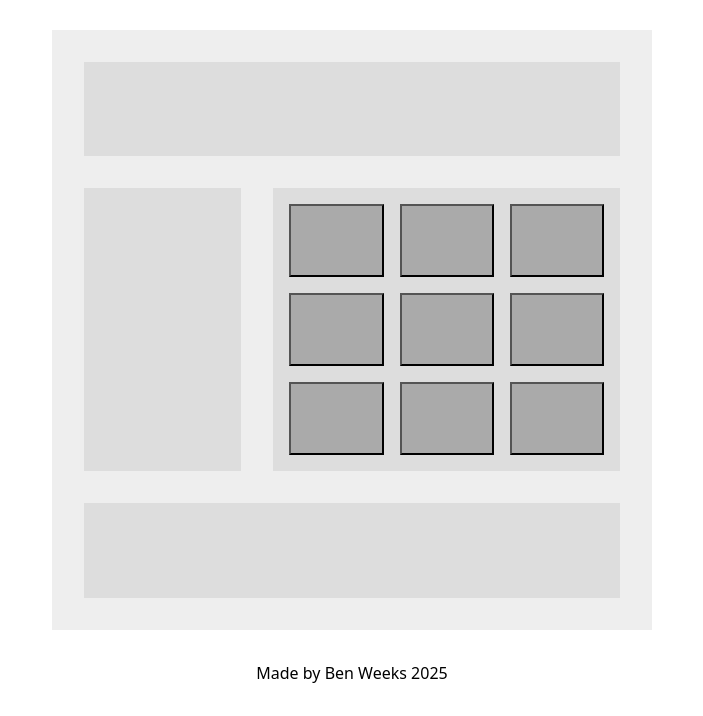
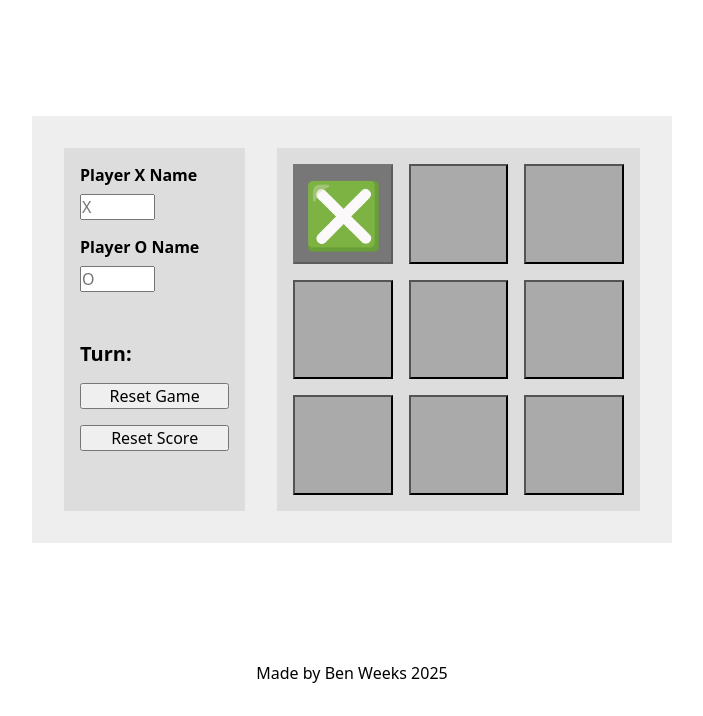
Before and after one commit to ben-weeks/odin-tictactoe, a plain HTML site: page index.html in a window 1280 px wide. Both pictures are taken after a click on the button 624 px from the left and 324 px from the top of the page. Shown: the part 84-800 px from the top of the page, without its empty margins (288-991 px from the left). Drawn offline with Linux system fonts and the light colour scheme.

Commit message:
refactored display and added basic gameplay functionality

```diff
--- a/index.html
+++ b/index.html
@@ -9,14 +9,37 @@
 </head>
 <body>
     <div class="content">
+        <!-- <dialog class="get-player-names">
+            <h1>Please enter player names</h1>
+            <form action="" class="get-player-names-form" method="dialog">
+                <label for="player-x">Player X</label>
+                <input type="text" name="player-x" id="player-x">
+                <label for="player-o">Player O</label>
+                <input type="text" name="player-o" id="player-o">
+                <button type="submit" class="submit-player-names">Play!</button>
+            </form>
+        </dialog> -->
         <div class="header">
             <h1 class="header-title">TOP Tic-Tac-Toe</h1>
         </div>
         <div class="game-area">
-            <div class="game-names"></div>
-            <div class="game-score"></div>
+            <div class="game-options">
+                <div class="player-names">
+                    <div class="player-input">
+                        <label for="player-x-name">Player X Name</label>
+                        <input type="text" name="player-x-name" id="player-x-name-input" maxlength="10" placeholder="X">
+                    </div>
+                    <div class="player-input">
+                        <label for="player-o-name">Player O Name</label>
+                        <input type="text" name="player-o-name" id="player-o-name-input" maxlength="10" placeholder="O">
+                    </div>
+                </div>
+                <div class="game-scores"></div>
+                <div class="game-turn">Turn: <p class="player-turn"></p></div>
+                <button class="game-reset">Reset Game</button>
+                <button class="score-reset">Reset Score</button>
+            </div>
             <div class="game-board"></div>
-            <div class="game-options"></div>
         </div>
         <div class="footer">
             <p>Made by Ben Weeks 2025</p>
--- a/main.js
+++ b/main.js
@@ -80,32 +80,28 @@ const gameManager = (function(board) {
         }
 
         let winner = board.checkWin(currentTurn) // check for a win
-        if (winner) { console.log(`player ${currentTurn} wins!`); return }
-        let tie = board.checkTie()
-        if (tie) { console.log(`it's a tie!`); return }
+        let tie = board.checkTie() // check for a tie
+
+        // return 0 or 1 on win (whoever won), and -1 if tie
+        if (winner) return currentTurn
+        if (tie) return -1
 
         if (currentTurn === CELL.X) currentTurn = CELL.O
         else currentTurn = CELL.X
     }
 
-    return { newGame, takeTurn }
+    // turn getter for display manager
+    const getTurn = () => { return currentTurn }
+
+    return { newGame, takeTurn, getTurn }
 })(gameBoard)
 
-// mock game
-// gameManager.newGame()
-// gameManager.takeTurn(0, 0) // x
-// gameManager.takeTurn(0, 1) // o
-// gameManager.takeTurn(1, 1) // x
-// gameManager.takeTurn(0, 2) // o
-// gameManager.takeTurn(1, 2) // x
-// gameManager.takeTurn(1, 0) // o
-// gameManager.takeTurn(2, 0) // x
-// gameManager.takeTurn(2, 2) // o
-// gameManager.takeTurn(2, 1) // x
-
-const displayManager = (function() {
+const displayManager = (function(game) {
     const gameBoardElement = document.querySelector(".game-board")
     const gameCells = Array.from({ length: 3 }, () => new Array(3));
+
+    const playerXName = document.querySelector("#player-x-name-input")
+    const playerOName = document.querySelector("#player-o-name-input")
 
     const displayInit = () => {
         // add cells
@@ -114,11 +110,39 @@ const displayManager = (function() {
                 gameCells[row][col] = document.createElement("button")
                 gameCells[row][col].classList.add("game-cell")
                 gameBoardElement.appendChild(gameCells[row][col])
+
+                // add the event listener right in the loop? sure
+                gameCells[row][col].addEventListener("click", () => {
+                    displayTurn(gameCells[row][col], row, col, game.getTurn())
+                })
+            }
+        }
+
+        // start a new game
+        game.newGame()
+    }
+
+    // this is probably bad and inconsistent syntax but I don't want to write all this logic
+    // in the displayInit loop
+    function displayTurn(btn, row, col, turn) {
+        btn.textContent = (turn === 0) ? "❎" : "🅾️"
+        btn.disabled = true
+        let gameResult = game.takeTurn(row, col) // will return 0 or 1 if there is a winner or tie
+        console.log(gameResult)
+
+        // check game result
+        if (gameResult !== undefined) {
+            if (gameResult === 0) {
+                alert("X wins!")
+            } else if (gameResult === 1) {
+                alert("O wins!")
+            } else {
+                alert("Tie!")
             }
         }
     }
 
     return { displayInit }
-})()
+})(gameManager)
 
-displayManager.displayInit()
+window.onload = function() { displayManager.displayInit() }
--- a/style.css
+++ b/style.css
@@ -14,7 +14,22 @@
     align-items: center;
 
     padding: 2rem;
+    gap: 1rem;
     height: 100vh;
+}
+
+.get-player-names {
+    display: flex;
+    flex-flow: column wrap;
+    align-items: center;
+
+    justify-self: center;
+    margin-top: 35vh;
+}
+
+.get-player-names form {
+    display: flex;
+    flex-flow: column wrap;
 }
 
 .header-title {
@@ -23,32 +38,46 @@
 
 .game-area {
     display: grid;
-    grid-template: 1fr 3fr 1fr / repeat(6, 1fr);
+    grid-template: 1fr / 1fr 2fr;
 
     padding: 2rem;
     gap: 2rem;
 
-    aspect-ratio: 1 / 1;
-    width: max(600px, 30vw);
+    aspect-ratio: 3 / 2;
+    width: max(600px, 50vw);
 
     background-color: #eee;
 }
 
-.game-names {
-    grid-column: 1 / -1;
+.game-options {
     background-color: #ddd;
+
+    display: flex;
+    flex-flow: column wrap;
+
+    padding: 1rem;
+    gap: 1rem;
 }
 
-.game-score {
-    grid-row: 2 / -2;
-    grid-column: 1 / 3;
-    background-color: #ddd;
+.player-input {
+    margin-bottom: 1rem;
+}
+
+.player-input label {
+    font-weight: bold;
+}
+
+.player-input input {
+    margin-top: 0.5rem;
+    width: 50%;
+}
+
+.game-turn {
+    font-size: 20px;
+    font-weight: bold;
 }
 
 .game-board {
-    grid-column: 3 / -1;
-    grid-row: 2 / 3;
-
     display: grid;
     grid-template: repeat(3, 1fr) / repeat(3, 1fr);
 
@@ -58,11 +87,12 @@
     background-color: #ddd;
 }
 
-.game-options {
-    background-color: #ddd;
-    grid-column: 1 / -1;
-}
-
 .game-cell {
     background-color: #aaa;
 }
+
+.game-cell:disabled {
+    color: #000;
+    font-size: 64px;
+    background-color: #777;
+}
```
